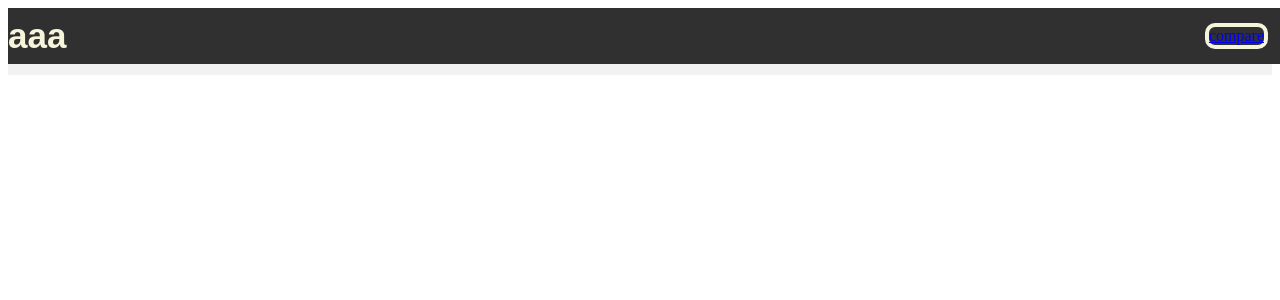
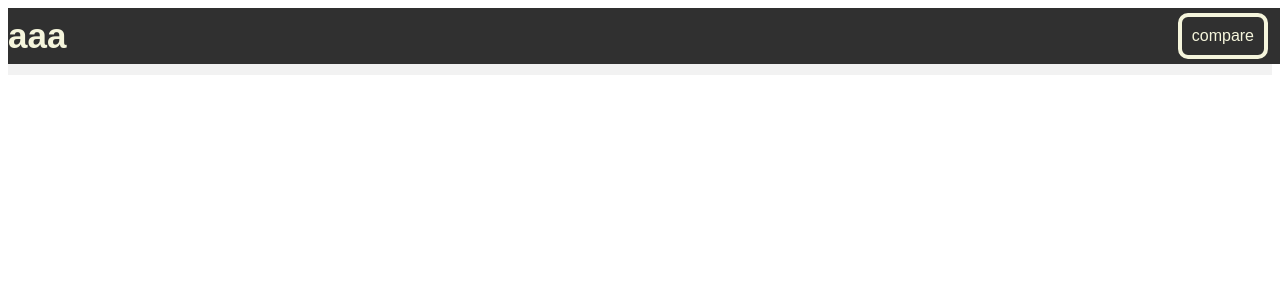
Before and after one commit to Honapon/terminoppgave_vg2, a PHP site: page /brukerstotte.html in a window 1280 px wide. Shown: the top 300 px of the page. Run offline with PHP 8.4, Linux system fonts and the light colour scheme.

Commit message:
Update style.css

```diff
--- a/style.css
+++ b/style.css
@@ -40,6 +40,17 @@ h1 {
     font-weight: 700;
     font-style: bold;
 }
+
+a {
+    color: beige;
+
+    padding: 10px;
+    text-decoration: none;
+    font-family: "quicksand", sans-serif;
+    font-weight: 500;
+    font-style: normal;
+}
+
 .content{
     background-color: #f2f2f2;
     display: flex;
```
